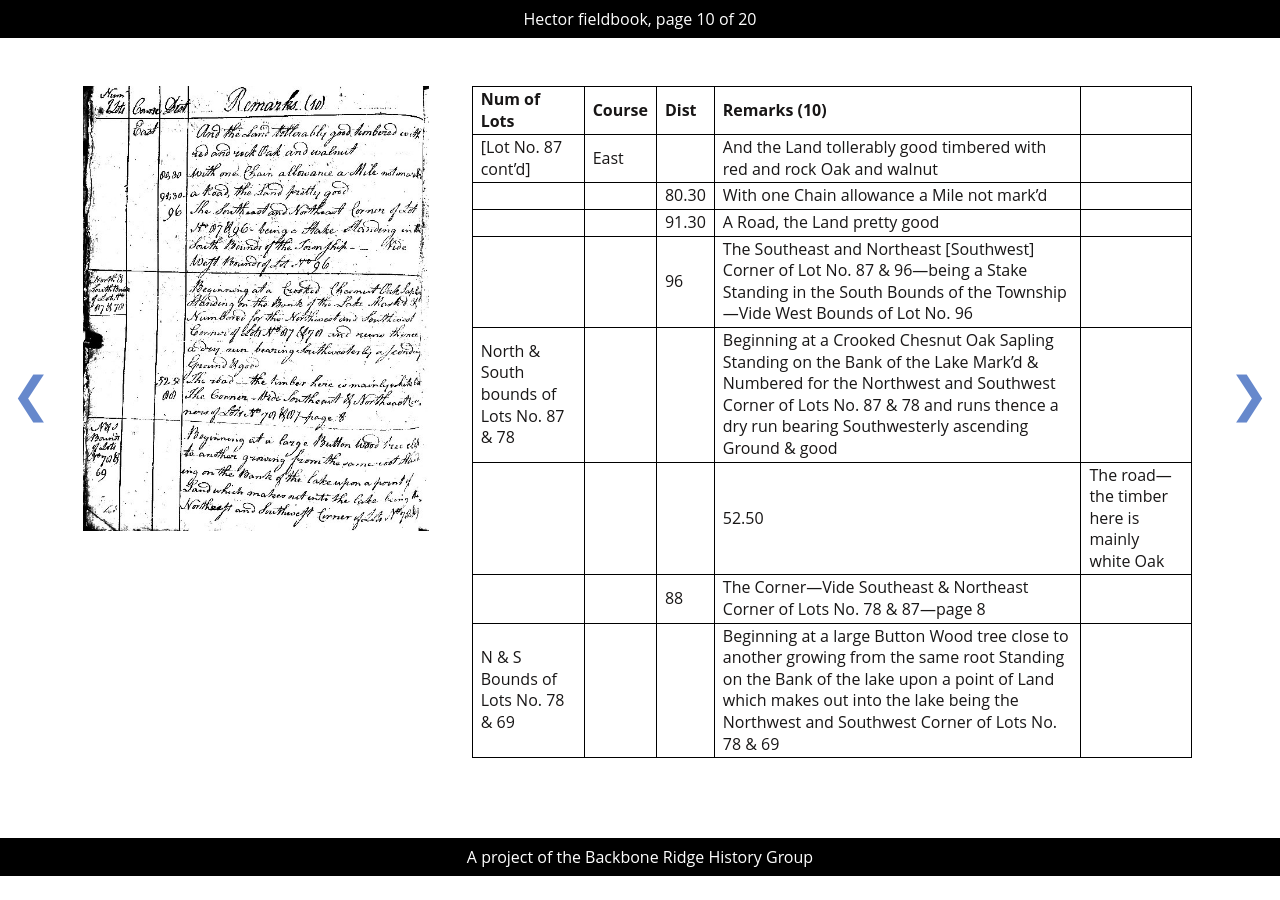
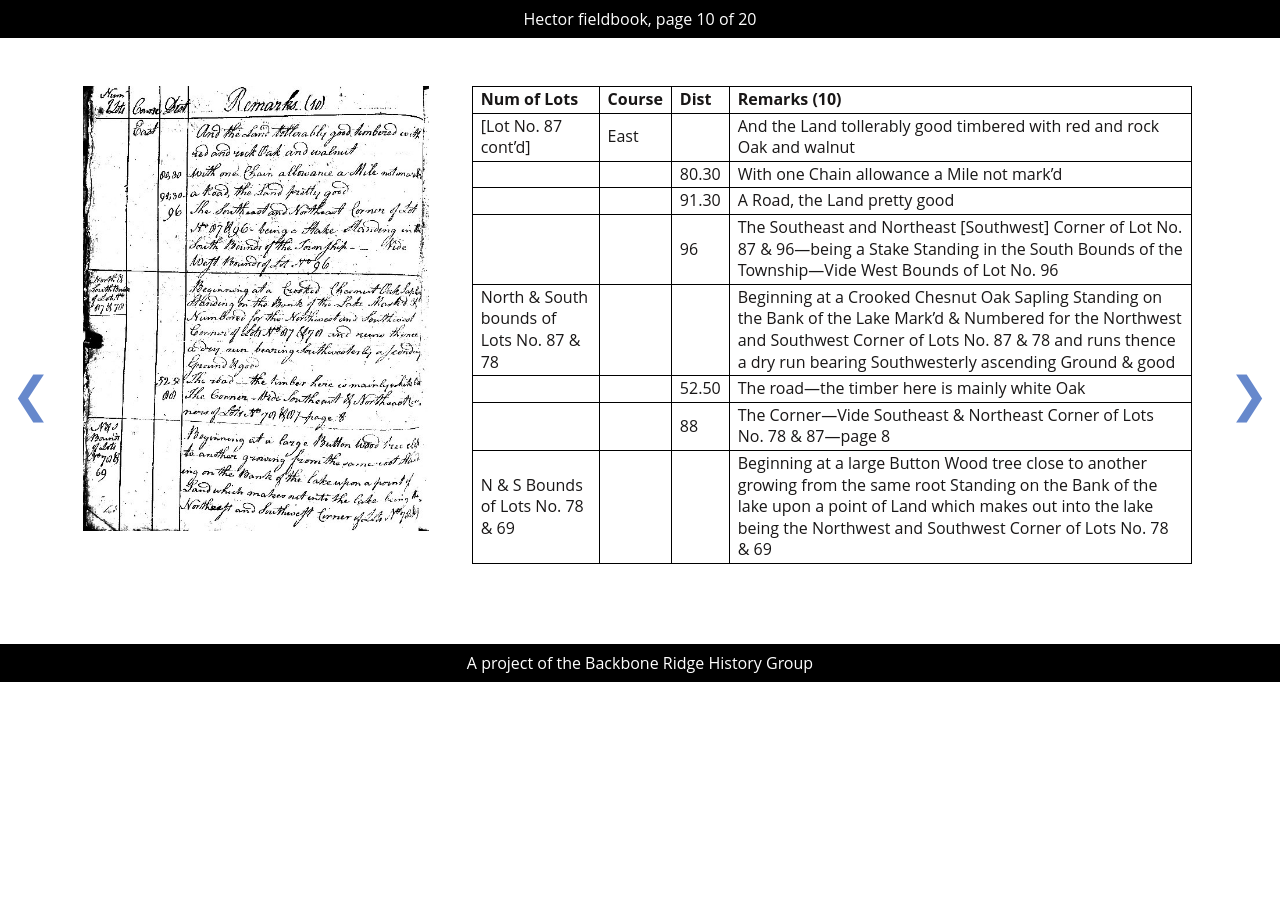
Before and after one commit to backbone-ridge/military-lots, a Jekyll site: the page built from town/hector/transcription/page-10.md, in a window 1280 px wide. Built offline with Jekyll 4.4.1, drawn with Linux system fonts in a browser that asks for light colours.

Commit message:
fix table

```diff
--- a/town/hector/transcription/page-10.md
+++ b/town/hector/transcription/page-10.md
@@ -11,6 +11,6 @@ layout: journal
 | | | 91.30 | A Road, the Land pretty good |
 | | | 96 | The Southeast and Northeast [Southwest] Corner of Lot No. 87 & 96—being a Stake Standing in the South Bounds of the Township—Vide West Bounds of Lot No. 96 |
 | North & South bounds of Lots No. 87 & 78 | | | Beginning at a Crooked Chesnut Oak Sapling Standing on the Bank of the Lake Mark’d & Numbered for the Northwest and Southwest Corner of Lots No. 87 & 78 and runs thence a dry run bearing Southwesterly ascending Ground & good |
-| | | | 52.50 | The road—the timber here is mainly white Oak |
+| | | 52.50 | The road—the timber here is mainly white Oak |
 | | | 88 | The Corner—Vide Southeast & Northeast Corner of Lots No. 78 & 87—page 8 |
 | N & S Bounds of Lots No. 78 & 69 | | | Beginning at a large Button Wood tree close to another growing from the same root Standing on the Bank of the lake upon a point of Land which makes out into the lake being the Northwest and Southwest Corner of Lots No. 78 & 69 |
```
